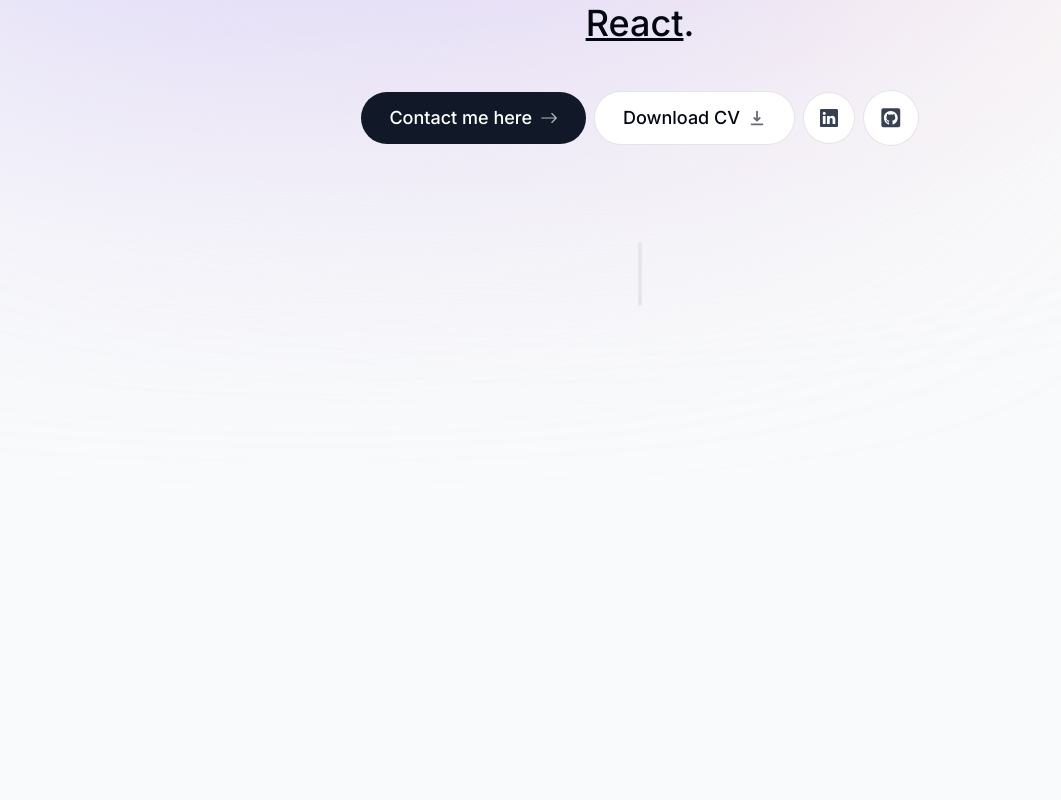
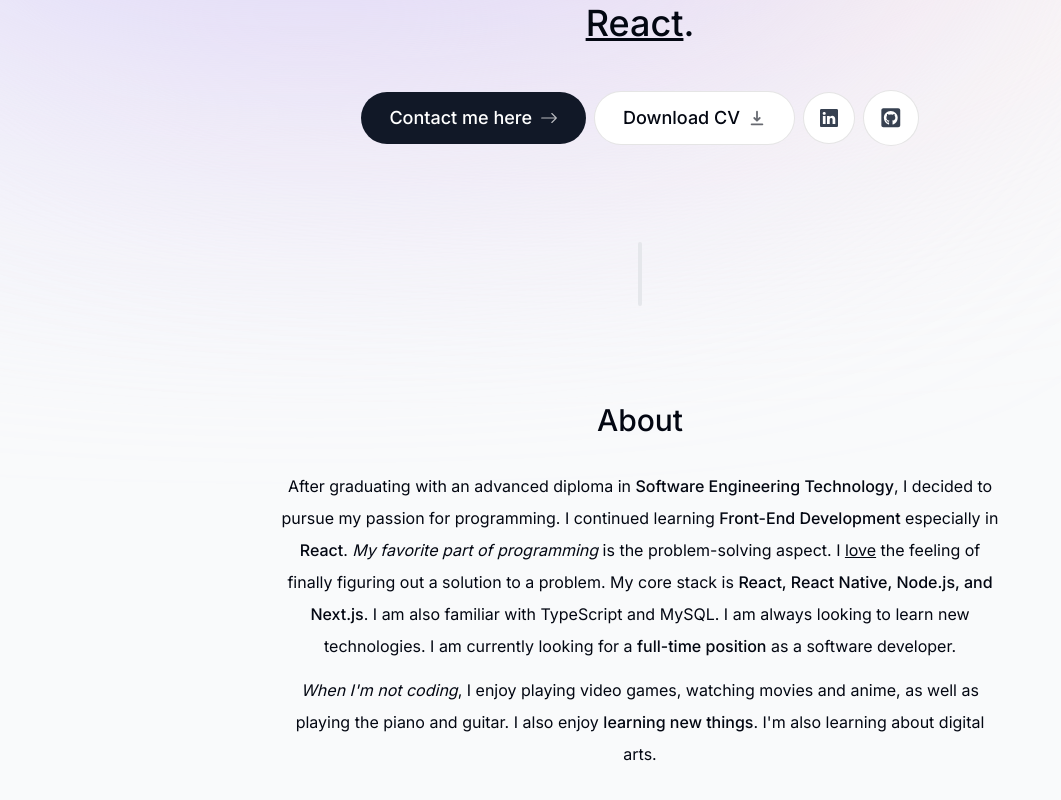
Before and after one commit to IrvinDale/irvin-dale-portfolio, a Next.js app: page / in a window 1280 px wide. Shown: the part 422-1222 px from the top of the page, without its empty margins (0-1061 px from the left). Built offline with nearby package versions, Linux system fonts and the light colour scheme.

Commit message:
added about.tsx

```diff
--- a/app/page.tsx
+++ b/app/page.tsx
@@ -1,3 +1,4 @@
+import About from "@/components/about";
 import Intro from "@/components/intro";
 import SectionDivider from "@/components/section-divider";
 
@@ -6,6 +7,7 @@
     <main className="flex flex-col items-center px-4">
       <Intro />
       <SectionDivider />
+      <About />
     </main>
   );
 }
--- /dev/null
+++ b/components/about.tsx
@@ -0,0 +1,35 @@
+import React from "react";
+
+export default function About() {
+  return (
+    <section className="mb-28 max-w-[45rem] text-center leading-8 sm:mb40 ">
+      <h2 className="text-3xl font-medium capitalize mb-8">About</h2>
+      <p className="mb-3">
+        After graduating with an advanced diploma in{" "}
+        <span className="font-medium">Software Engineering Technology</span>, I
+        decided to pursue my passion for programming. I continued learning{" "}
+        <span className="font-medium">Front-End Development </span>especially in{" "}
+        <span className="font-medium">React</span>.{" "}
+        <span className="italic">My favorite part of programming</span> is the
+        problem-solving aspect. I <span className="underline">love</span> the
+        feeling of finally figuring out a solution to a problem. My core stack
+        is{" "}
+        <span className="font-medium">
+          React, React Native, Node.js, and Next.js
+        </span>
+        . I am also familiar with TypeScript and MySQL. I am always looking to
+        learn new technologies. I am currently looking for a{" "}
+        <span className="font-medium">full-time position</span> as a software
+        developer.
+      </p>
+
+      <p className="mb-3">
+        <span className="italic">When I'm not coding</span>, I enjoy playing
+        video games, watching movies and anime, as well as playing the piano and
+        guitar. I also enjoy{" "}
+        <span className="font-medium">learning new things</span>. I'm also
+        learning about digital arts.
+      </p>
+    </section>
+  );
+}
--- a/components/intro.tsx
+++ b/components/intro.tsx
@@ -49,7 +49,7 @@
         </div>
       </div>
 
-      <motion.p
+      <motion.h1
         className="mb-10 mt-4 px-4 text-2xl font-medium !leading-[1.5] sm:text-4xl"
         initial={{ opacity: 0, y: 100 }}
         animate={{ opacity: 1, y: 0 }}
@@ -59,7 +59,7 @@
         <span className="font-bold">3 years</span> of experience. I enjoy
         building <span className="italic">sites & apps</span>. My focus is{" "}
         <span className="underline">React</span>.
-      </motion.p>
+      </motion.h1>
 
       <motion.div
         className="flex flex-col sm:flex-row items-center justify-center gap-2 px-4 text-lg font-medium"
```
